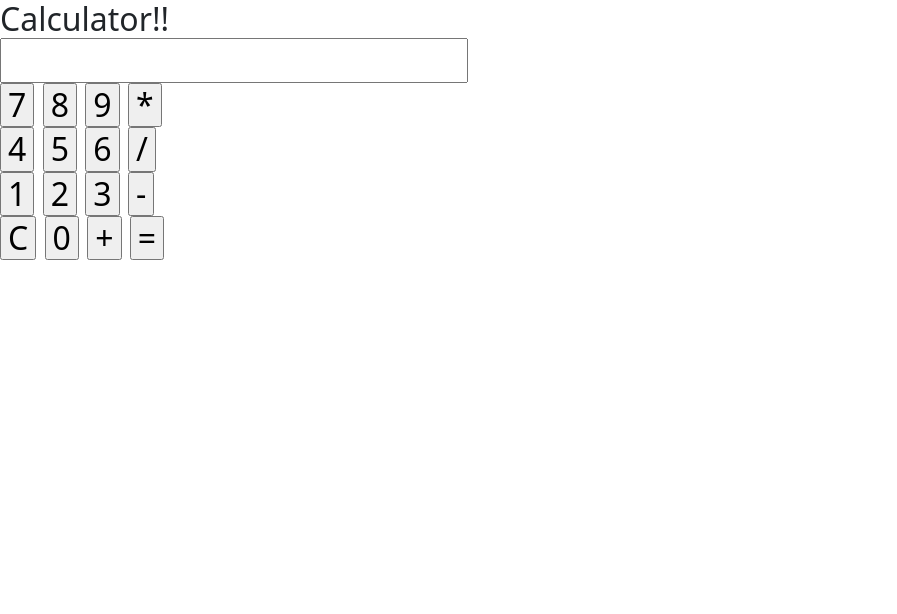
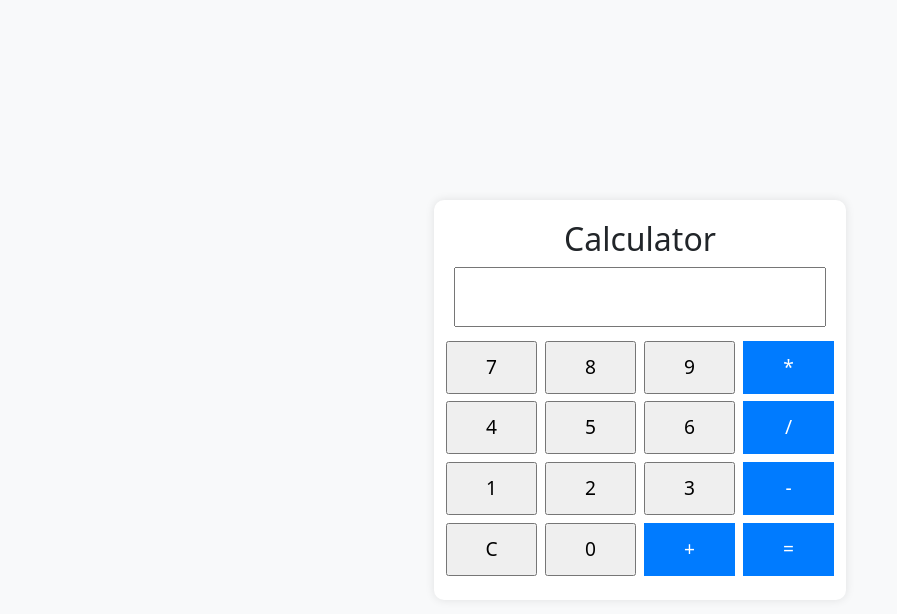
Before and after one commit to afridariff/NM-LICET-IT-Group-06-Task-1, a plain HTML site: page index.html in a window 1280 px wide. Shown: the whole page, without its empty margins (0-897 px from the left). Drawn offline with nearby package versions, Linux system fonts and the light colour scheme.

Commit message:
Refactor calculator UI

```diff
--- a/index.html
+++ b/index.html
@@ -1,39 +1,101 @@
-<html>
-<head>
-    <link href="https://cdn.jsdelivr.net/npm/bootstrap@5.3.2/dist/css/bootstrap.min.css" rel="stylesheet" integrity="sha384-T3c6CoIi6uLrA9TneNEoa7RxnatzjcDSCmG1MXxSR1GAsXEV/Dwwykc2MPK8M2HN" crossorigin="anonymous">
-    <script src="https://cdn.jsdelivr.net/npm/bootstrap@5.3.2/dist/js/bootstrap.bundle.min.js" integrity="sha384-C6RzsynM9kWDrMNeT87bh95OGNyZPhcTNXj1NW7RuBCsyN/o0jlpcV8Qyq46cDfL" crossorigin="anonymous"></script>
+<!DOCTYPE html>
+<html lang="en">
+  <head>
+    <meta charset="UTF-8" />
+    <meta name="viewport" content="width=device-width, initial-scale=1.0" />
+    <title>Calculator</title>
+    <link
+      rel="stylesheet"
+      href="https://cdn.jsdelivr.net/npm/bootstrap@5.3.2/dist/css/bootstrap.min.css"
+      integrity="sha384-T3c6CoIi6uLrA9TneNEoa7RxnatzjcDSCmG1MXxSR1GAsXEV/Dwwykc2MPK8M2HN"
+      crossorigin="anonymous"
+    />
     <script src="https://ajax.googleapis.com/ajax/libs/jquery/3.7.1/jquery.min.js"></script>
-    <title>Calculator</title>
     <script src="func.js"></script>
+    <style>
+      body {
+        display: flex;
+        align-items: center;
+        justify-content: center;
+        height: 100vh;
+        margin: 0;
+        background-color: #f8f9fa;
+      }
 
+      .calculator {
+        background-color: #fff;
+        padding: 20px;
+        border-radius: 10px;
+        box-shadow: 0 0 10px rgba(0, 0, 0, 0.1);
+      }
 
-</head>
-<body>
-<h2>Calculator!!</h2<br>
-    <div class="main">
-    <input id="display" type="text" placeholder=""><br>
+      h2 {
+        text-align: center;
+      }
 
-    <input class="clc" type="button" value="7">
-    <input class="clc" type="button" value="8">
-    <input class="clc" type="button" value="9">
-    <input class="clc" type="button" value="*">
-    <br>
-    <input class="clc" type="button" value="4">
-    <input class="clc" type="button" value="5">
-    <input class="clc" type="button" value="6">
-    <input class="clc" type="button" value="/">
-    <br>
-    <input class="clc" type="button" value="1">
-    <input class="clc" type="button" value="2">
-    <input class="clc" type="button" value="3">
-    <input class="clc" type="button" value="-">
-    <br>
-    <input class="clear" type="button" value="C">
-    <input class="clc" type="button" value="0">
-    <input class="clc" type="button" value="+">
-    <input class="result" type="button" value="=">
-</div>
+      #display {
+        width: 100%;
+        margin-bottom: 10px;
+        padding: 10px;
+        font-size: 1.5rem;
+      }
 
+      .row {
+        display: flex;
+        justify-content: space-between;
+      }
 
-</body>
+      .clc {
+        width: 23%;
+        margin: 1%;
+        padding: 10px;
+        font-size: 1.2rem;
+      }
+
+      .operator {
+        width: 23%;
+        margin: 1%;
+        padding: 10px;
+        font-size: 1.2rem;
+        background-color: #007bff;
+        color: #fff;
+        border: 1px solid #007bff;
+      }
+    </style>
+  </head>
+
+  <body>
+    <div class="calculator">
+      <h2>Calculator</h2>
+      <input id="display" type="text" placeholder="" /><br />
+
+      <div class="row">
+        <input class="clc" type="button" value="7" />
+        <input class="clc" type="button" value="8" />
+        <input class="clc" type="button" value="9" />
+        <input class="operator" type="button" value="*" />
+      </div>
+
+      <div class="row">
+        <input class="clc" type="button" value="4" />
+        <input class="clc" type="button" value="5" />
+        <input class="clc" type="button" value="6" />
+        <input class="operator" type="button" value="/" />
+      </div>
+
+      <div class="row">
+        <input class="clc" type="button" value="1" />
+        <input class="clc" type="button" value="2" />
+        <input class="clc" type="button" value="3" />
+        <input class="operator" type="button" value="-" />
+      </div>
+
+      <div class="row">
+        <input class="clc clear" type="button" value="C" />
+        <input class="clc" type="button" value="0" />
+        <input class="operator" type="button" value="+" />
+        <input class="operator result" type="button" value="=" />
+      </div>
+    </div>
+  </body>
 </html>
```
